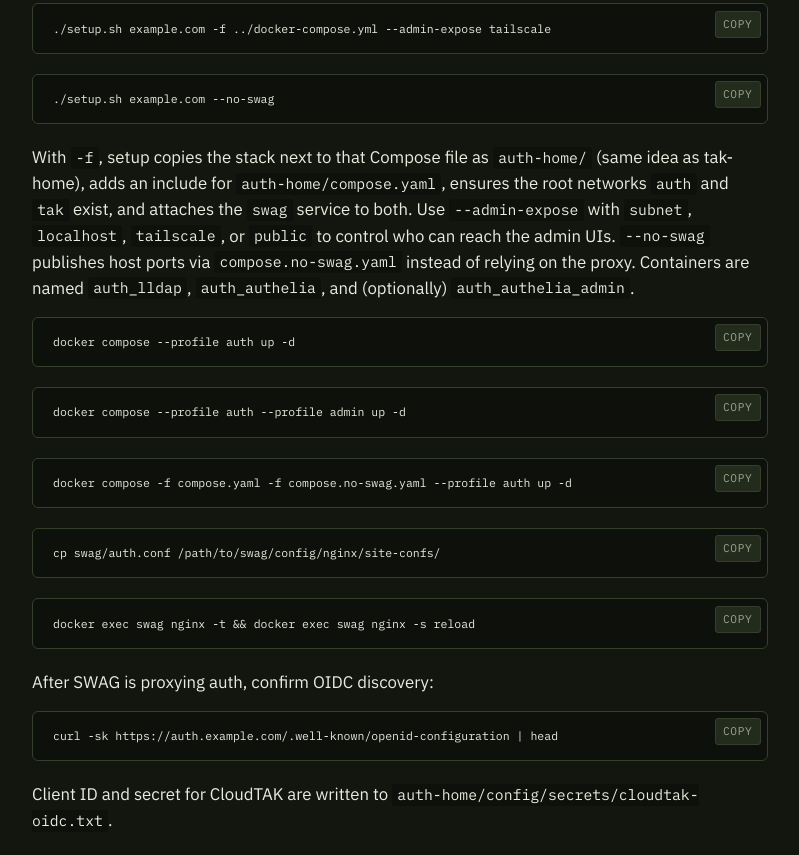
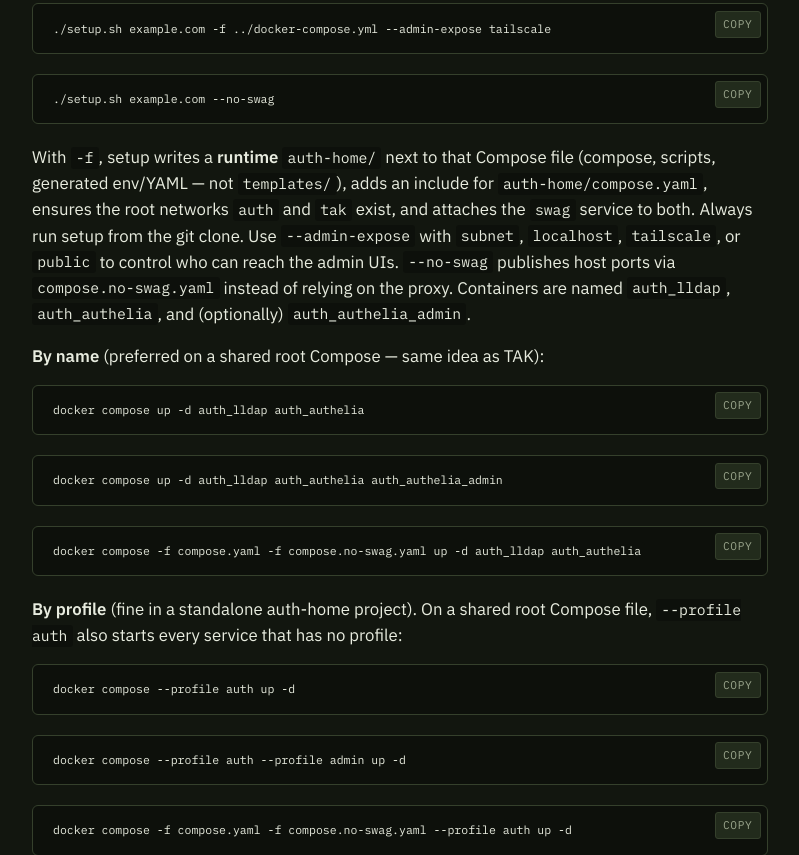
Before and after one commit to TobiTenno/tak-home, a plain HTML site: page docs/setup-guide.html in a window 1280 px wide. Shown: the part 5736-6591 px from the top of the page, without its empty margins (348-1147 px from the left). Drawn offline with Linux system fonts and the light colour scheme.

Commit message:
docs: commands

```diff
--- a/docs/setup-guide.html
+++ b/docs/setup-guide.html
@@ -618,11 +618,12 @@ networks:
         <pre data-domain><code>./setup.sh example.com -f ../docker-compose.yml --admin-expose tailscale</code></pre>
         <pre data-domain><code>./setup.sh example.com --no-swag</code></pre>
         <p>
-          With <code>-f</code>, setup copies the stack next to that Compose file as
-          <code>auth-home/</code> (same idea as tak-home), adds an include for
+          With <code>-f</code>, setup writes a <strong>runtime</strong>
+          <code>auth-home/</code> next to that Compose file (compose, scripts, generated
+          env/YAML — not <code>templates/</code>), adds an include for
           <code>auth-home/compose.yaml</code>, ensures the root networks
           <code>auth</code> and <code>tak</code> exist, and attaches the
-          <code>swag</code> service to both.
+          <code>swag</code> service to both. Always run setup from the git clone.
           Use <code>--admin-expose</code> with
           <code>subnet</code>, <code>localhost</code>, <code>tailscale</code>, or
           <code>public</code> to control who can reach the admin UIs.
@@ -630,6 +631,15 @@ networks:
           instead of relying on the proxy.
           Containers are named <code>auth_lldap</code>, <code>auth_authelia</code>, and
           (optionally) <code>auth_authelia_admin</code>.
+        </p>
+        <p><strong>By name</strong> (preferred on a shared root Compose — same idea as TAK):</p>
+        <pre data-domain><code>docker compose up -d auth_lldap auth_authelia</code></pre>
+        <pre data-domain><code>docker compose up -d auth_lldap auth_authelia auth_authelia_admin</code></pre>
+        <pre data-domain><code>docker compose -f compose.yaml -f compose.no-swag.yaml up -d auth_lldap auth_authelia</code></pre>
+        <p>
+          <strong>By profile</strong> (fine in a standalone auth-home project). On a shared
+          root Compose file, <code>--profile auth</code> also starts every service that has
+          no profile:
         </p>
         <pre data-domain><code>docker compose --profile auth up -d</code></pre>
         <pre data-domain><code>docker compose --profile auth --profile admin up -d</code></pre>
@@ -780,7 +790,7 @@ networks:
       ],
       auth: [
         "Ran auth-home ./setup.sh for the parent domain",
-        "Started LLDAP + Authelia (and the optional admin profile if needed)",
+        "Started auth_lldap + auth_authelia by name (and auth_authelia_admin if needed)",
         "Copied swag/auth.conf, set ADMIN_EXPOSE, and reloaded nginx after nginx -t",
         "Enabled CloudTAK OIDC with enforce still off; SSO login works",
         "Added CoreConfig oauth, restarted tak_server, and confirmed a new SSO user gets a cert",
```
